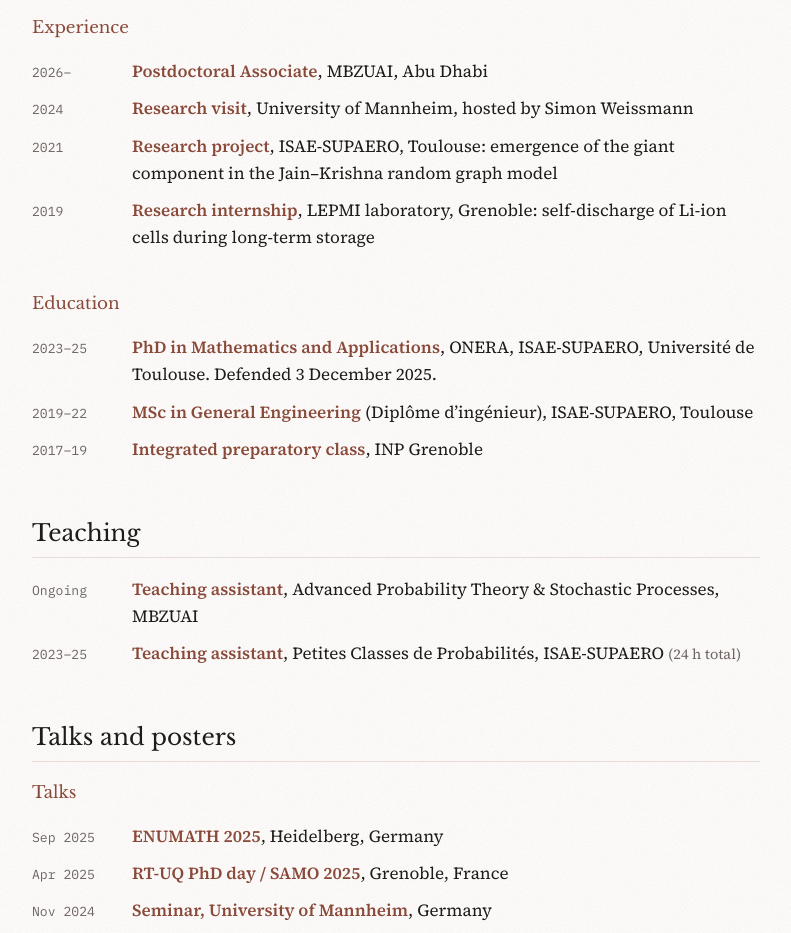
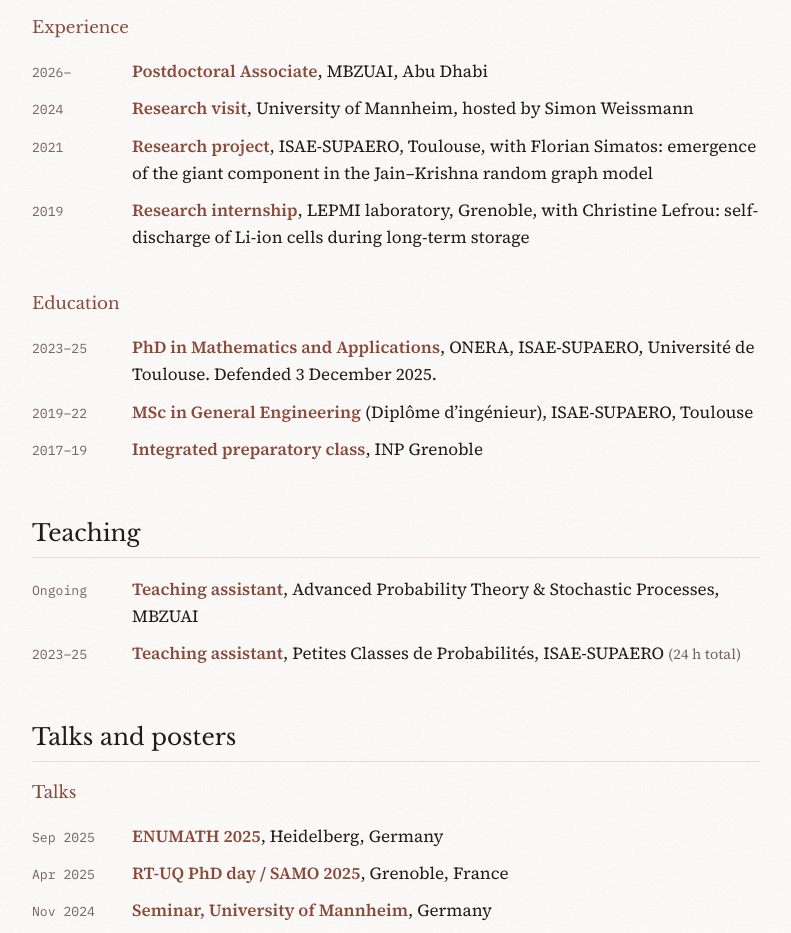
Before and after one commit to JasonBKX/JasonBKX.github.io, a plain HTML site: page index.html in a window 1280 px wide. Shown: the part 1824-2757 px from the top of the page, without its empty margins (244-1035 px from the left). Drawn offline with nearby package versions, Linux system fonts and the light colour scheme.

Commit message:
Add files via upload

```diff
--- a/index.html
+++ b/index.html
@@ -208,8 +208,8 @@ footer{font-family:var(--mono);font-size:.75rem;color:var(--muted);border-top:1p
     <ol class="talks">
       <li><span class="yr">2026–</span><span><strong>Postdoctoral Associate</strong>, MBZUAI, Abu Dhabi</span></li>
       <li><span class="yr">2024</span><span><strong>Research visit</strong>, University of Mannheim, hosted by Simon Weissmann</span></li>
-      <li><span class="yr">2021</span><span><strong>Research project</strong>, ISAE-SUPAERO, Toulouse: emergence of the giant component in the Jain–Krishna random graph model</span></li>
-      <li><span class="yr">2019</span><span><strong>Research internship</strong>, LEPMI laboratory, Grenoble: self-discharge of Li-ion cells during long-term storage</span></li>
+      <li><span class="yr">2021</span><span><strong>Research project</strong>, ISAE-SUPAERO, Toulouse, with Florian Simatos: emergence of the giant component in the Jain–Krishna random graph model</span></li>
+      <li><span class="yr">2019</span><span><strong>Research internship</strong>, LEPMI laboratory, Grenoble, with Christine Lefrou: self-discharge of Li-ion cells during long-term storage</span></li>
     </ol>
     </div>
     <div class="group">
```
